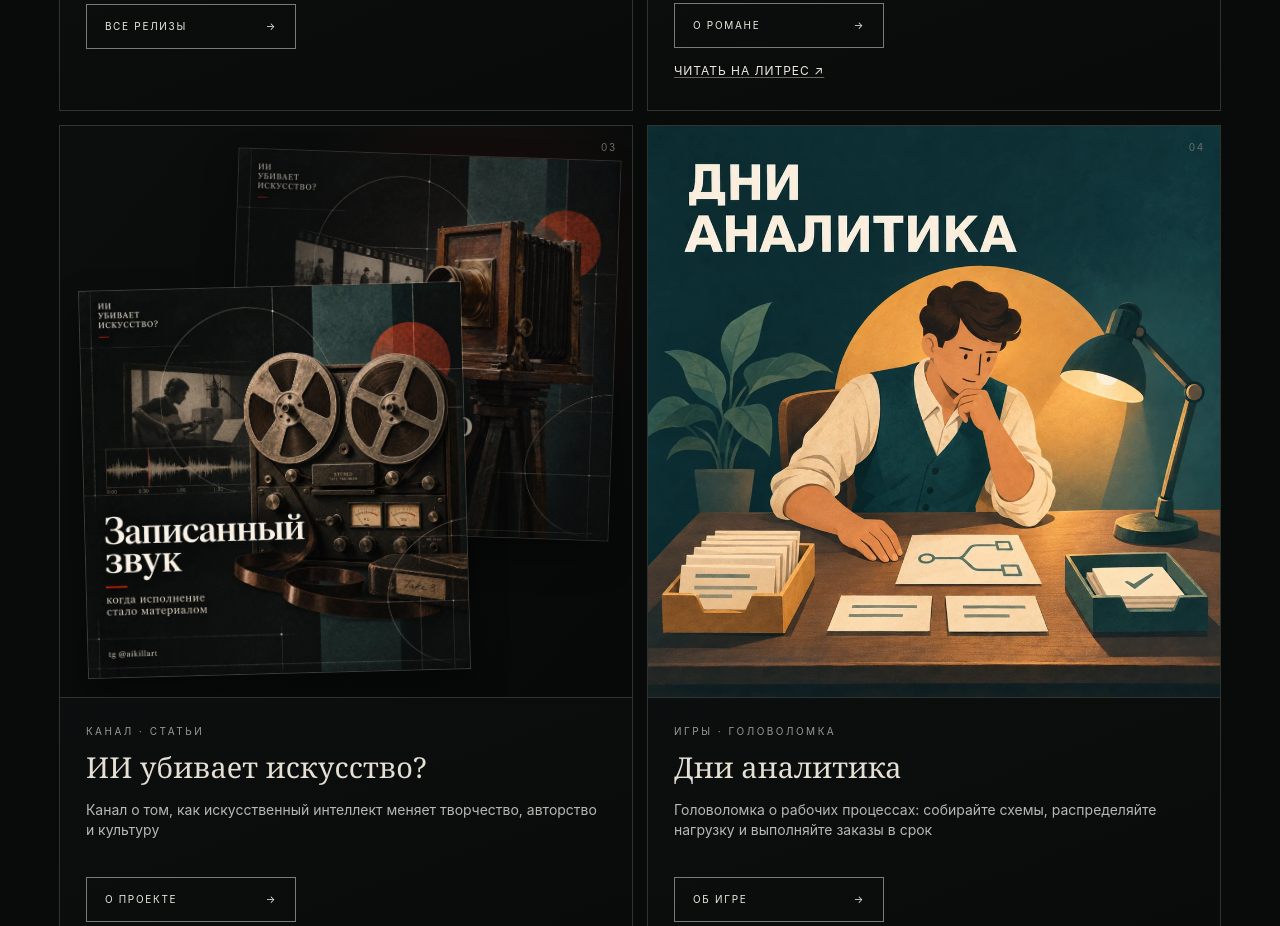
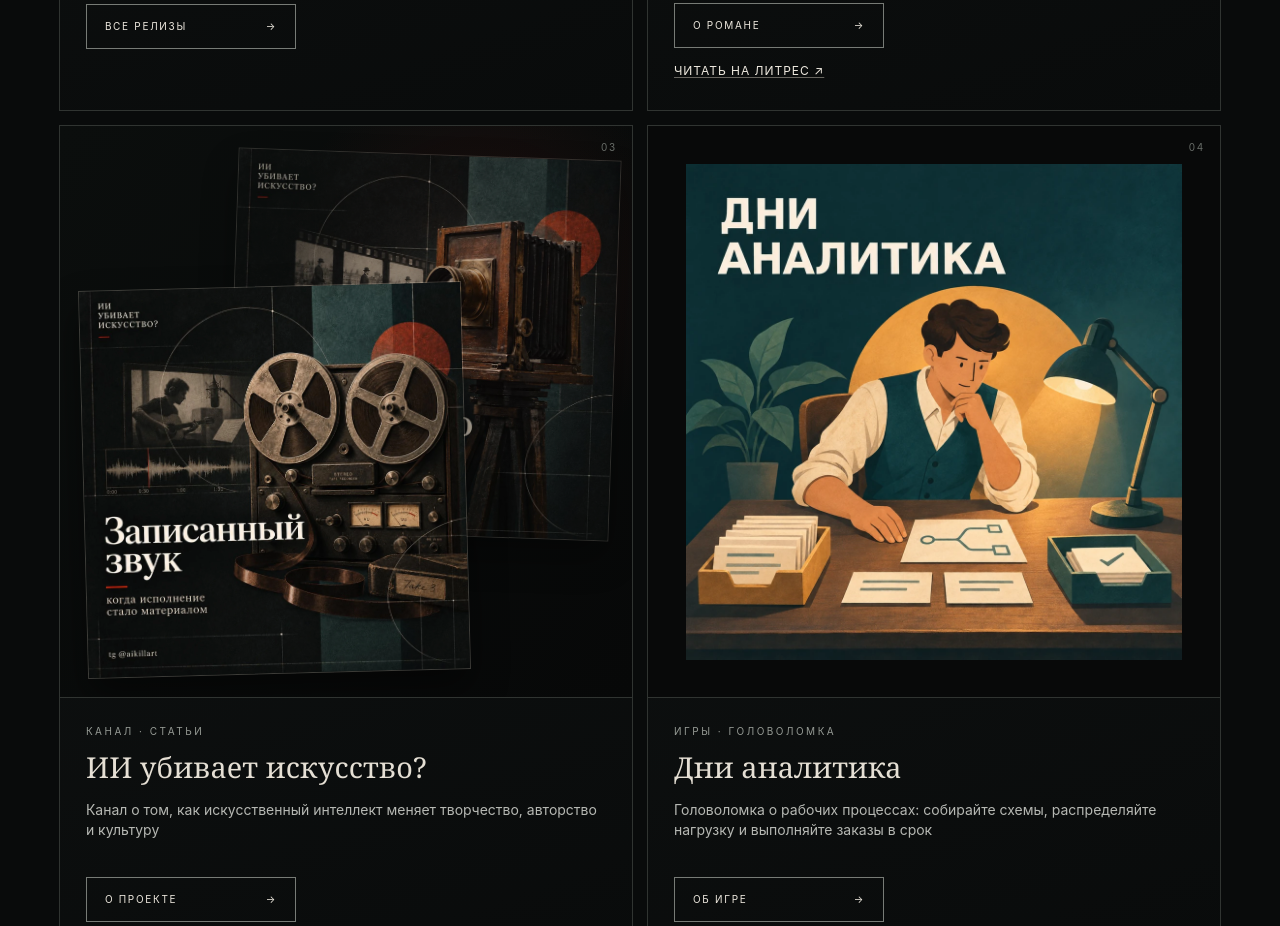
Before and after one commit to MakhmutovTZ/originfsds, a plain HTML site: page index.html in a window 1280 px wide. Shown: the part 1760-2686 px from the top of the page. Drawn offline with Linux system fonts and the light colour scheme.

Commit message:
Add breathing room around the Analyst Days cover

```diff
--- a/index.html
+++ b/index.html
@@ -27,7 +27,7 @@
 
   <link rel="icon" href="assets/favicon.svg" type="image/svg+xml">
   <link rel="preload" as="image" href="assets/portrait.webp" fetchpriority="high">
-  <link rel="stylesheet" href="styles.css?v=20261117-r2">
+  <link rel="stylesheet" href="styles.css?v=20261117-r3">
 
   <script type="application/ld+json">
   {
--- a/styles.css
+++ b/styles.css
@@ -240,7 +240,8 @@ a{color:inherit}
 #works .featured-grid{grid-template-columns:repeat(2,minmax(0,1fr));grid-auto-rows:1fr}
 #works .feature-channel{grid-column:auto;display:flex}
 #works .feature-channel .channel-visual{aspect-ratio:1/1;min-height:0;border-right:0;border-bottom:1px solid var(--line)}
-.game-cover{display:block;text-decoration:none}
+.game-cover{display:grid;place-items:center;padding:clamp(18px,3vw,40px);text-decoration:none}
+.game-cover img{height:auto;object-fit:contain}
 .game-cover:focus-visible{outline:3px solid var(--paper);outline-offset:-5px}
 .future-grid-pair{grid-template-columns:repeat(2,minmax(0,1fr))}
 .future-grid-pair .future-card{min-height:135px}
```
